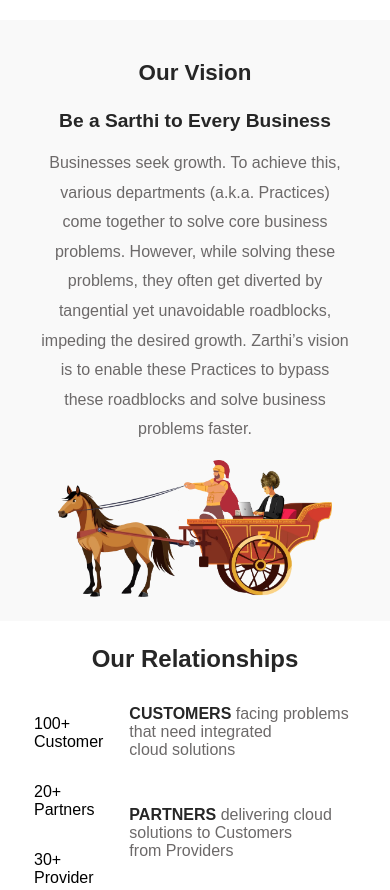
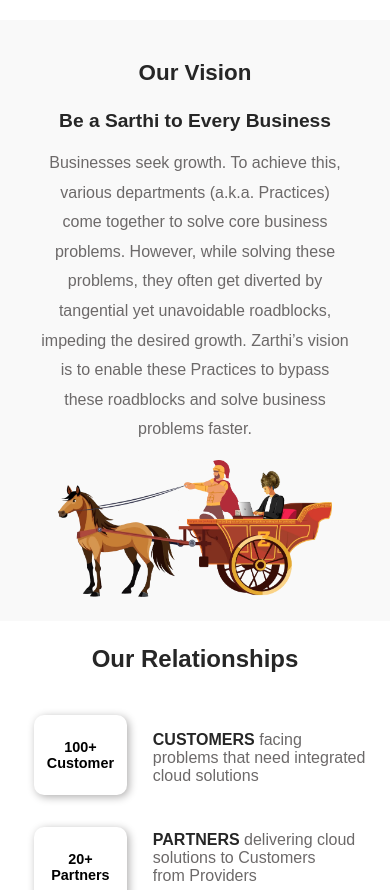
Before and after one commit to pallavi9931/Zarthi_Task_Css, a plain HTML site: page index.html in a window 390 px wide. Shown: the top 890 px of the page. Drawn offline with Linux system fonts and the light colour scheme.

Commit message:
Updated styling

```diff
--- a/style.css
+++ b/style.css
@@ -106,7 +106,7 @@
 
 }
 
-.card-all{
+.visuals{
      box-shadow: 2px 2px 8px rgb(175, 174, 174);
     border-radius: 10px;
     display: flex;
@@ -116,7 +116,7 @@
 
 }
 
-.card-all span{
+.visuals span{
     font-size: 1.3rem;
     text-align: center;
     font-weight:600;
@@ -184,7 +184,7 @@
 
     }
 
-    .card-all span{
+    .visuals span{
         font-size: 1rem;
     }
 
@@ -213,11 +213,11 @@
         font-size: 1rem;
     }
 
-    .card-all{
+    .visuals{
         width: 5.8rem;
         height: 5rem;
     }
-    .card-all span{
+    .visuals span{
         font-size: 0.9rem;
     }
 }
```
